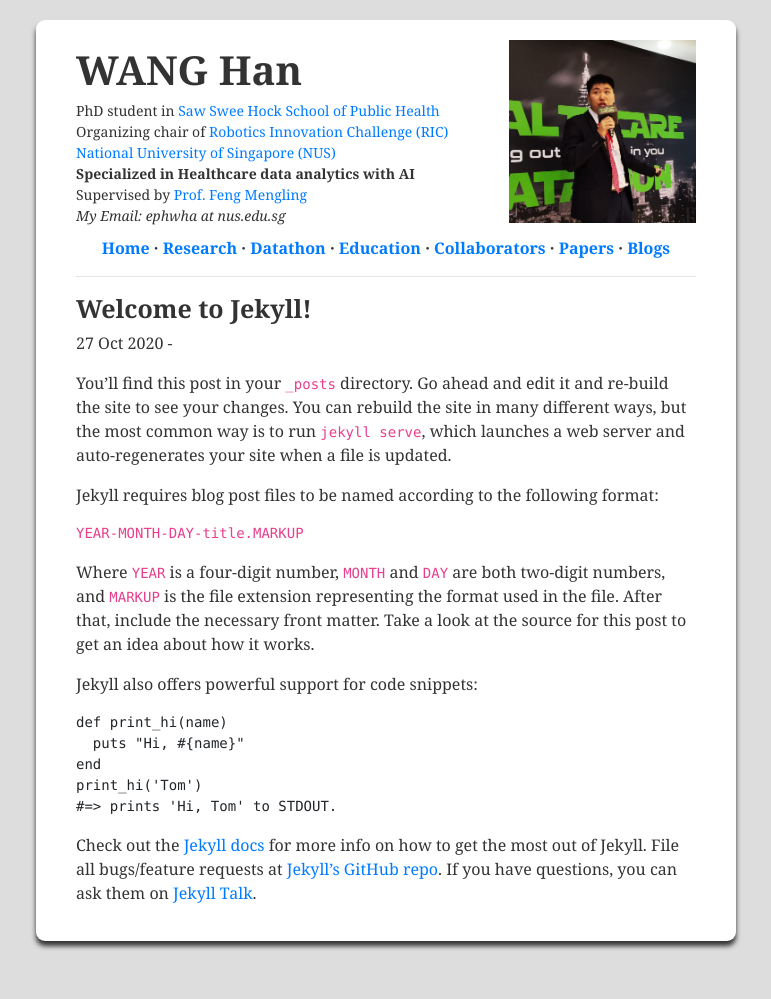
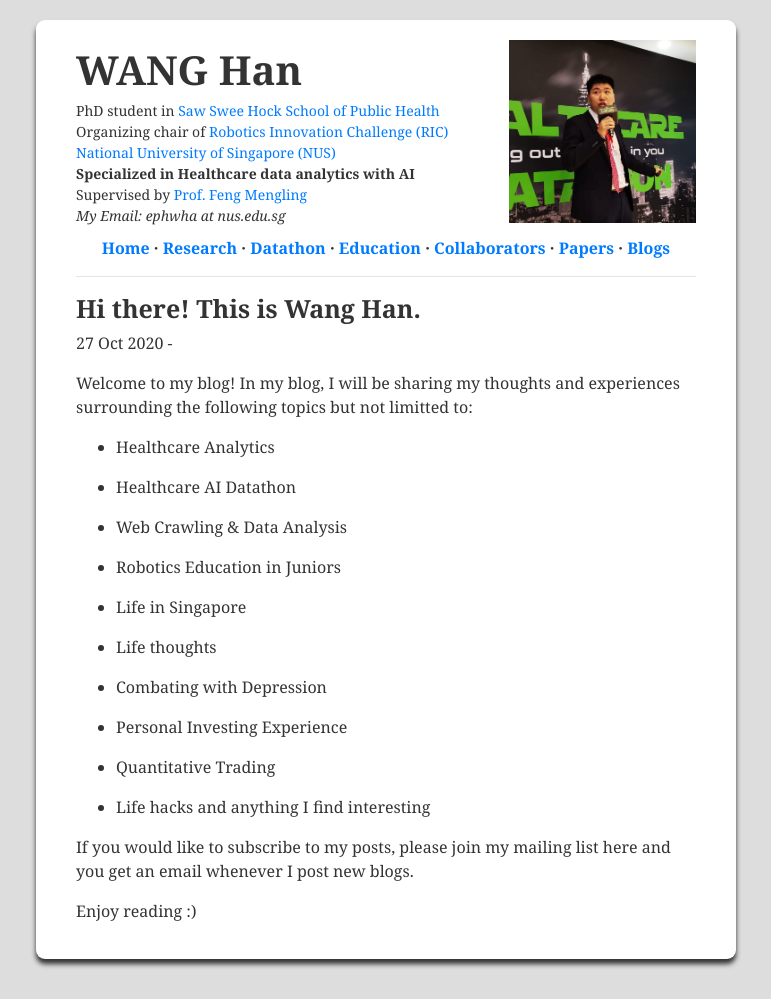
Before and after one commit to Hans0124SG/Hans0124SG.github.io, a Jekyll site: the page built from _posts/2020-10-27-welcome-to-jekyll.markdown, in a window 1280 px wide. Shown: the whole page, without its empty margins (254-1025 px from the left). Built offline with Jekyll 4.4.1, drawn with Linux system fonts in a browser that asks for light colours.

Commit message:
2020-10-28 Hi there! This is Wang Han.

```diff
--- a/_posts/2020-10-27-welcome-to-jekyll.markdown
+++ b/_posts/2020-10-27-welcome-to-jekyll.markdown
@@ -1,29 +1,23 @@
 ---
 layout: post
-title:  "Welcome to Jekyll!"
-date:   2020-10-27 21:57:42 +0800
-categories: jekyll update
+title: Hi there! This is Wang Han.
+date: '2020-10-28 00:00:00 +0800'
+categories: Intro
+published: true
 ---
-You’ll find this post in your `_posts` directory. Go ahead and edit it and re-build the site to see your changes. You can rebuild the site in many different ways, but the most common way is to run `jekyll serve`, which launches a web server and auto-regenerates your site when a file is updated.
+Welcome to my blog! In my blog, I will be sharing my thoughts and experiences surrounding the following topics but not limitted to:
 
-Jekyll requires blog post files to be named according to the following format:
+- Healthcare Analytics
+- Healthcare AI Datathon
+- Web Crawling & Data Analysis
+- Robotics Education in Juniors
+- Life in Singapore
+- Life thoughts
+- Combating with Depression
+- Personal Investing Experience
+- Quantitative Trading
+- Life hacks and anything I find interesting
 
-`YEAR-MONTH-DAY-title.MARKUP`
+If you would like to subscribe to my posts, please join my mailing list here and you get an email whenever I post new blogs.
 
-Where `YEAR` is a four-digit number, `MONTH` and `DAY` are both two-digit numbers, and `MARKUP` is the file extension representing the format used in the file. After that, include the necessary front matter. Take a look at the source for this post to get an idea about how it works.
-
-Jekyll also offers powerful support for code snippets:
-
-{% highlight ruby %}
-def print_hi(name)
-  puts "Hi, #{name}"
-end
-print_hi('Tom')
-#=> prints 'Hi, Tom' to STDOUT.
-{% endhighlight %}
-
-Check out the [Jekyll docs][jekyll-docs] for more info on how to get the most out of Jekyll. File all bugs/feature requests at [Jekyll’s GitHub repo][jekyll-gh]. If you have questions, you can ask them on [Jekyll Talk][jekyll-talk].
-
-[jekyll-docs]: https://jekyllrb.com/docs/home
-[jekyll-gh]:   https://github.com/jekyll/jekyll
-[jekyll-talk]: https://talk.jekyllrb.com/
+Enjoy reading :)
```
